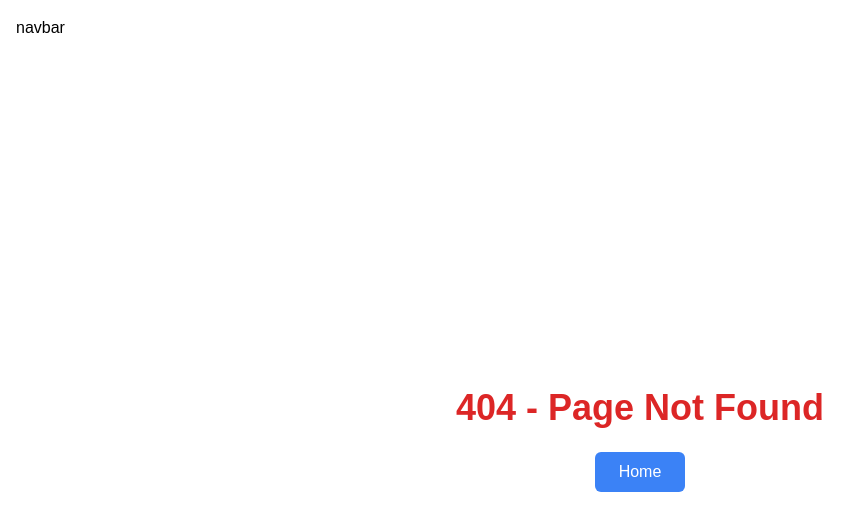
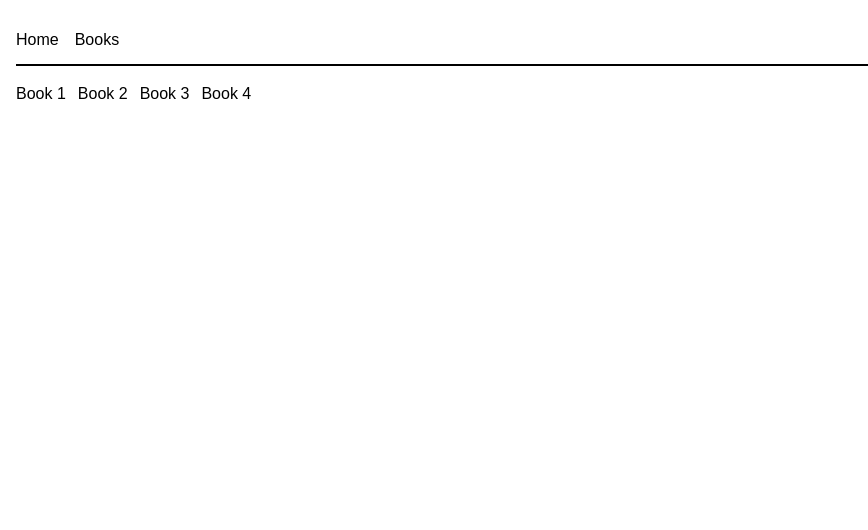
Before and after one commit to ShahAlom47/Learning-Quran-Next.JS, a Next.js app: page /books in a window 1280 px wide. Before the commit this address had no page. Shown: the top 530 px of the page, without its empty margins (0-868 px from the left). Built offline with nearby package versions, Linux system fonts and the light colour scheme.

Commit message:
added daynamic routing page

```diff
--- /dev/null
+++ b/src/app/books/[id]/page.js
@@ -0,0 +1,12 @@
+import React from 'react';
+
+const Book = ({params}) => {
+    const {id}=params
+    return (
+        <div>
+            book no : {id}
+        </div>
+    );
+};
+
+export default Book;
--- /dev/null
+++ b/src/app/books/page.js
@@ -0,0 +1,15 @@
+import Link from 'next/link';
+import React from 'react';
+
+const Books = () => {
+    return (
+        <div className=' flex gap-3'>
+            <Link href={'/books/1'}>Book 1</Link>
+            <Link href={'/books/2'}>Book 2</Link>
+            <Link href={'/books/3'}>Book 3</Link>
+            <Link href={'/books/4'}>Book 4</Link>
+        </div>
+    );
+};
+
+export default Books;
--- a/src/components/Navbar.jsx
+++ b/src/components/Navbar.jsx
@@ -1,10 +1,13 @@
+import Link from "next/link";
 
 
 const Navbar = () => {
     return (
-        <div>
+        <div className=" flex   gap-4  py-3   border-b-2 border-black mb-4  ">
 
-            navbar
+            <Link href={'/'} className=" hover:underline" >Home </Link>
+            <Link href={'/books'} className=" hover:underline" >Books </Link>
+
 
         </div>
     );
```
